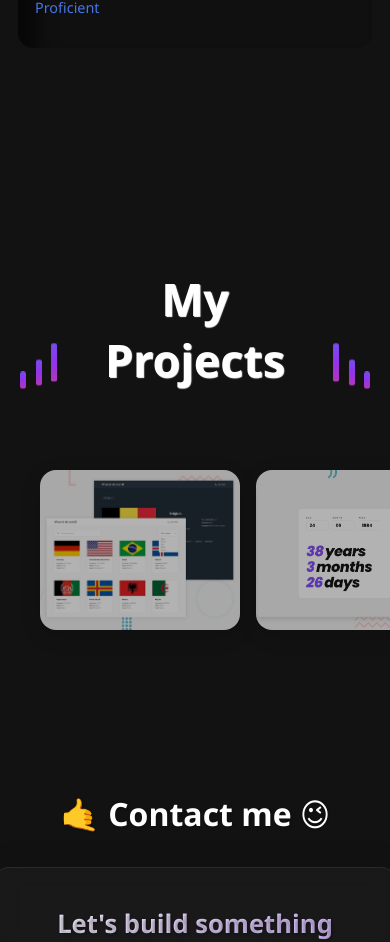
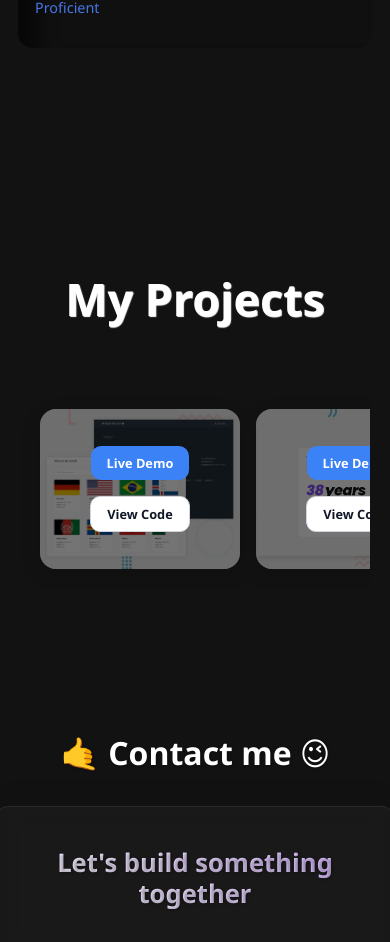
Before and after one commit to Dev-Amna/Amna-Ashraf, a React (Vite) app: page / in a window 390 px wide. Shown: the part 4576-5518 px from the top of the page. Built offline with nearby package versions, Linux system fonts and the light colour scheme.

Commit message:
Make More Responive project section

```diff
--- a/src/project/Project.jsx
+++ b/src/project/Project.jsx
@@ -1,6 +1,7 @@
-import React from "react";
+import React, { useRef } from "react";
 import "./project.css";
 import { motion } from "framer-motion";
+
 import pro1 from "../assets/project-img/rest-countries.jpg";
 import pro2 from "../assets/project-img/age-calculator-app.jpg";
 import pro3 from "../assets/project-img/contact-form.jpg";
@@ -11,6 +12,8 @@ import pro7 from "../assets/project-img/Simon-Says-Game.png";
 import pro8 from "../assets/project-img/Calculator-app.jpg";
 
 function Project() {
+  const constraintRef = useRef(null);
+
   const projects = [
     {
       img: pro1,
@@ -57,32 +60,23 @@ function Project() {
 
   return (
     <section id="project" className="project-section">
-      <h1 className="project-title">
-        <span className="col short"></span>
-        <span className="col medium"></span>
-        <span className="col tall"></span>
-        My Projects
-        <span className="col tall"></span>
-        <span className="col medium"></span>
-        <span className="col short"></span>
-      </h1>
+      <h1 className="project-title">My Projects</h1>
 
-      <motion.div whileTap={{ cursor: "grabbing" }}>
+      {/* CONSTRAINT */}
+      <motion.div ref={constraintRef} className="carousel-wrapper">
         <motion.div
           className="inner-carousel"
           drag="x"
-          dragConstraints={{ right: 0, left: -2700 }}
+          dragConstraints={constraintRef}
+          dragDirectionLock
+          dragElastic={0.15}
+          dragMomentum={false}
+          style={{ touchAction: "pan-y" }}
         >
-          {/* Project Cards */}
           {projects.map((project, index) => (
-            <motion.div
-              className="project-card"
-              key={index}
-              data-aos="fade-up"
-              data-aos-delay={index * 100}
-            >
+            <motion.div className="project-card" key={index}>
               <div className="card-image">
-                <img src={project.img} alt="Project Preview" />
+                <img src={project.img} alt="Project" />
               </div>
 
               <div className="card-buttons">
@@ -106,14 +100,11 @@ function Project() {
             </motion.div>
           ))}
 
-          {/* SEE MORE PROJECTS CARD */}
           <motion.a
             href="https://my-project-list-nine.vercel.app/"
             target="_blank"
             rel="noreferrer"
             className="project-card see-more-card"
-            whileHover={{ scale: 1.05 }}
-            whileTap={{ scale: 0.95 }}
           >
             <div className="see-more-content">
               <span className="plus-icon">＋</span>
--- a/src/project/project.css
+++ b/src/project/project.css
@@ -2,7 +2,7 @@
   text-align: center;
   padding: 100px 20px;
   color: #111827;
-  overflow: hidden;
+
 }
 
 /* Title */
@@ -53,11 +53,16 @@
 }
 
 /* Carousel */
+.carousel-wrapper {
+  overflow: hidden;
+  width: 100%;
+}
+
 .inner-carousel {
   display: flex;
   gap: 1.5rem;
-  cursor: grab;
   padding: 20px;
+    width: max-content;
 }
 
 /* Card */
@@ -181,3 +186,16 @@
   font-weight: 500;
   letter-spacing: 0.5px;
 }
+
+
+/* Mobile: show buttons without hover */
+@media (max-width: 576px) {
+  .card-buttons {
+    opacity: 1;
+    background: rgba(0, 0, 0, 0.35);
+  }
+
+  .project-card:hover {
+    transform: none;
+  }
+}
```
